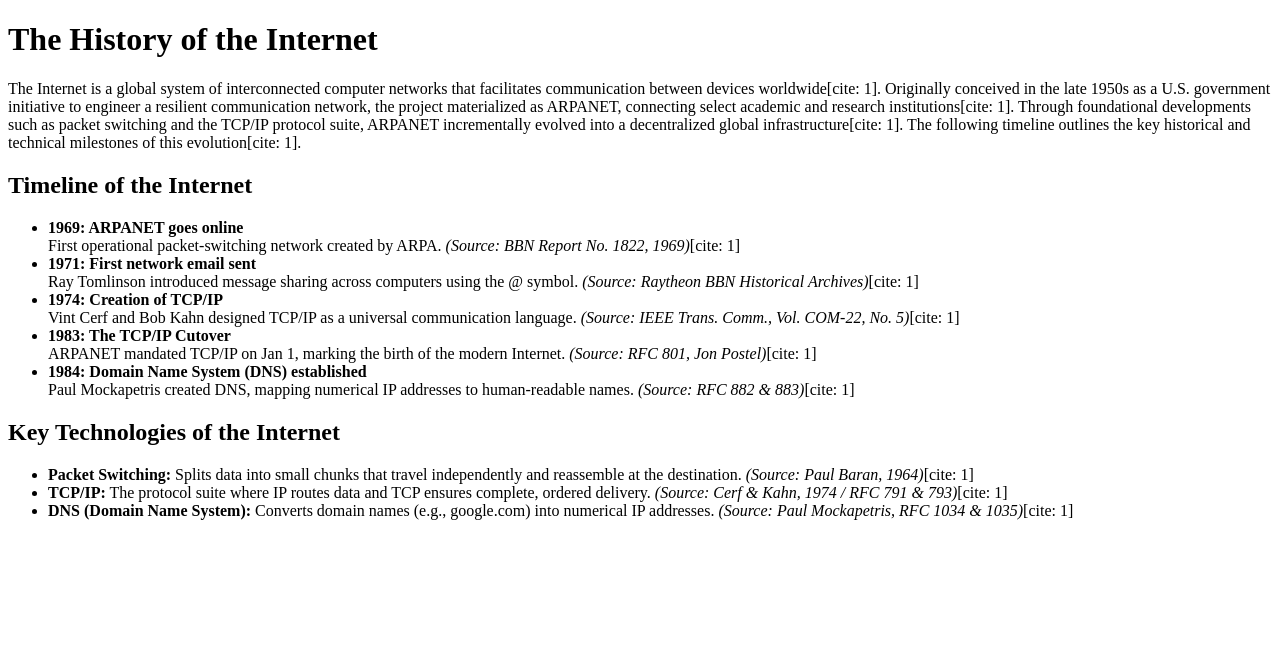
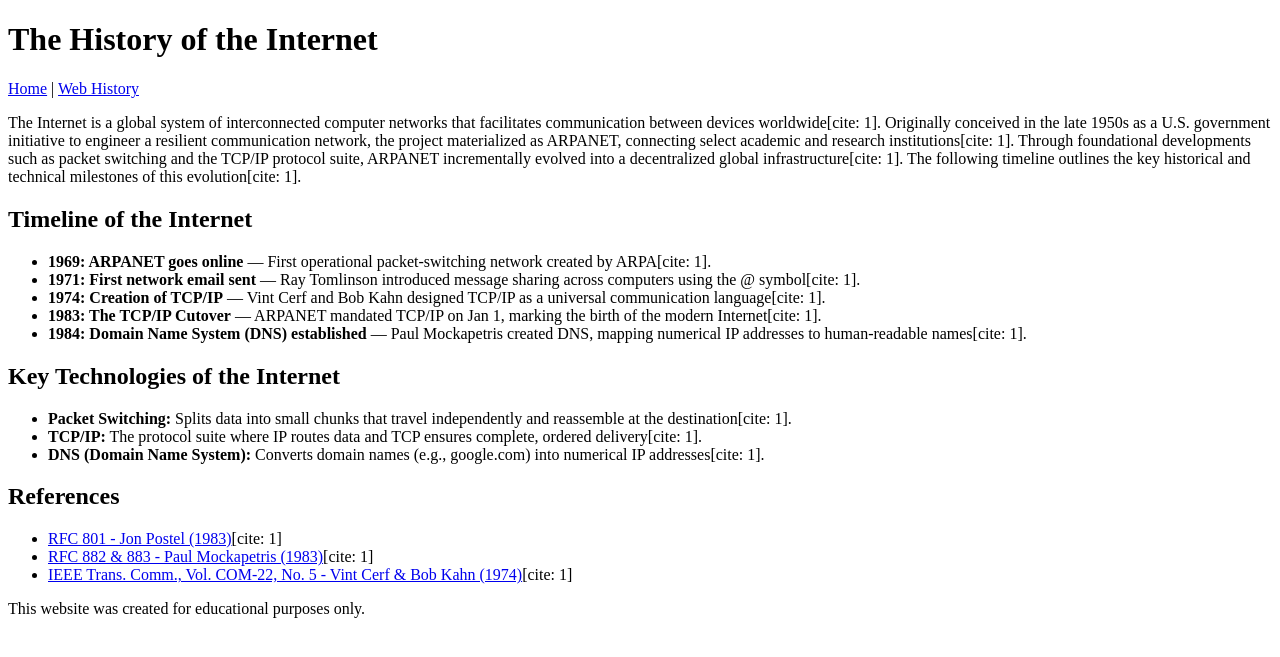
Before and after one commit to CKaram02/web-programming-site, a Flask app: page /internet-history in a window 1280 px wide. Shown: the top 657 px of the page. Run offline with Flask 3, Linux system fonts and the light colour scheme.

Commit message:
Part 2: hand-written history pages

```diff
--- a/templates/internet-history.html
+++ b/templates/internet-history.html
@@ -9,6 +9,10 @@
 
     <header>
         <h1>The History of the Internet</h1>
+        <nav>
+            <a href="/">Home</a> |
+            <a href="/web-history">Web History</a>
+        </nav>
     </header>
 
     <main>
@@ -19,44 +23,36 @@
         <section>
             <h2>Timeline of the Internet</h2>
             <ul>
-                <li>
-                    <strong>1969: ARPANET goes online</strong><br>
-                    First operational packet-switching network created by ARPA. <em>(Source: BBN Report No. 1822, 1969)</em>[cite: 1]
-                </li>
-                <li>
-                    <strong>1971: First network email sent</strong><br>
-                    Ray Tomlinson introduced message sharing across computers using the @ symbol. <em>(Source: Raytheon BBN Historical Archives)</em>[cite: 1]
-                </li>
-                <li>
-                    <strong>1974: Creation of TCP/IP</strong><br>
-                    Vint Cerf and Bob Kahn designed TCP/IP as a universal communication language. <em>(Source: IEEE Trans. Comm., Vol. COM-22, No. 5)</em>[cite: 1]
-                </li>
-                <li>
-                    <strong>1983: The TCP/IP Cutover</strong><br>
-                    ARPANET mandated TCP/IP on Jan 1, marking the birth of the modern Internet. <em>(Source: RFC 801, Jon Postel)</em>[cite: 1]
-                </li>
-                <li>
-                    <strong>1984: Domain Name System (DNS) established</strong><br>
-                    Paul Mockapetris created DNS, mapping numerical IP addresses to human-readable names. <em>(Source: RFC 882 &amp; 883)</em>[cite: 1]
-                </li>
+                <li><strong>1969: ARPANET goes online</strong> — First operational packet-switching network created by ARPA[cite: 1].</li>
+                <li><strong>1971: First network email sent</strong> — Ray Tomlinson introduced message sharing across computers using the @ symbol[cite: 1].</li>
+                <li><strong>1974: Creation of TCP/IP</strong> — Vint Cerf and Bob Kahn designed TCP/IP as a universal communication language[cite: 1].</li>
+                <li><strong>1983: The TCP/IP Cutover</strong> — ARPANET mandated TCP/IP on Jan 1, marking the birth of the modern Internet[cite: 1].</li>
+                <li><strong>1984: Domain Name System (DNS) established</strong> — Paul Mockapetris created DNS, mapping numerical IP addresses to human-readable names[cite: 1].</li>
             </ul>
         </section>
 
         <section>
             <h2>Key Technologies of the Internet</h2>
             <ul>
-                <li>
-                    <strong>Packet Switching:</strong> Splits data into small chunks that travel independently and reassemble at the destination. <em>(Source: Paul Baran, 1964)</em>[cite: 1]
-                </li>
-                <li>
-                    <strong>TCP/IP:</strong> The protocol suite where IP routes data and TCP ensures complete, ordered delivery. <em>(Source: Cerf &amp; Kahn, 1974 / RFC 791 &amp; 793)</em>[cite: 1]
-                </li>
-                <li>
-                    <strong>DNS (Domain Name System):</strong> Converts domain names (e.g., google.com) into numerical IP addresses. <em>(Source: Paul Mockapetris, RFC 1034 &amp; 1035)</em>[cite: 1]
-                </li>
+                <li><strong>Packet Switching:</strong> Splits data into small chunks that travel independently and reassemble at the destination[cite: 1].</li>
+                <li><strong>TCP/IP:</strong> The protocol suite where IP routes data and TCP ensures complete, ordered delivery[cite: 1].</li>
+                <li><strong>DNS (Domain Name System):</strong> Converts domain names (e.g., google.com) into numerical IP addresses[cite: 1].</li>
+            </ul>
+        </section>
+
+        <section>
+            <h2>References</h2>
+            <ul>
+                <li><a href="https://www.ietf.org/rfc/rfc801.txt" target="_blank" rel="noopener noreferrer">RFC 801 - Jon Postel (1983)</a>[cite: 1]</li>
+                <li><a href="https://www.ietf.org/rfc/rfc882.txt" target="_blank" rel="noopener noreferrer">RFC 882 &amp; 883 - Paul Mockapetris (1983)</a>[cite: 1]</li>
+                <li><a href="https://ieeexplore.ieee.org/document/1092259" target="_blank" rel="noopener noreferrer">IEEE Trans. Comm., Vol. COM-22, No. 5 - Vint Cerf &amp; Bob Kahn (1974)</a>[cite: 1]</li>
             </ul>
         </section>
     </main>
 
+    <footer>
+        <p>This website was created for educational purposes only.</p>
+    </footer>
+
 </body>
 </html>
```
